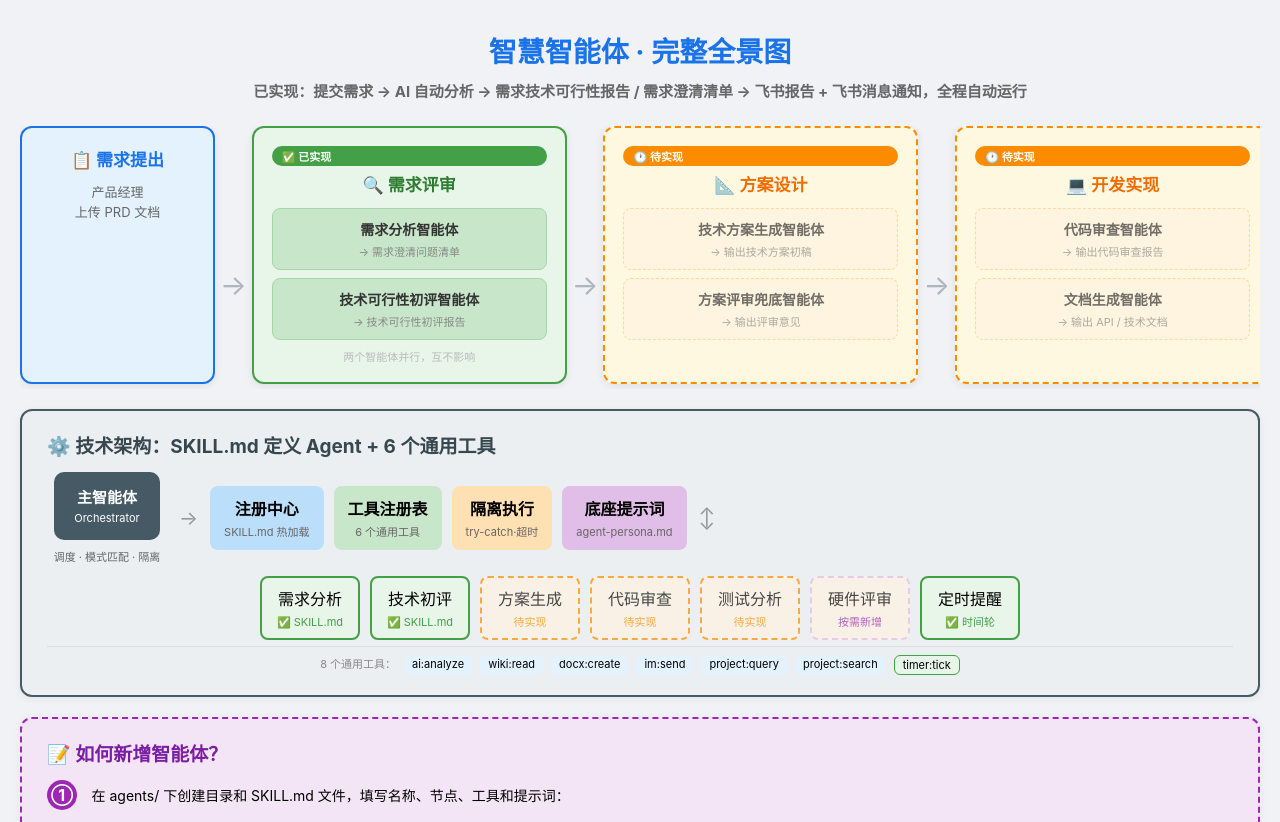
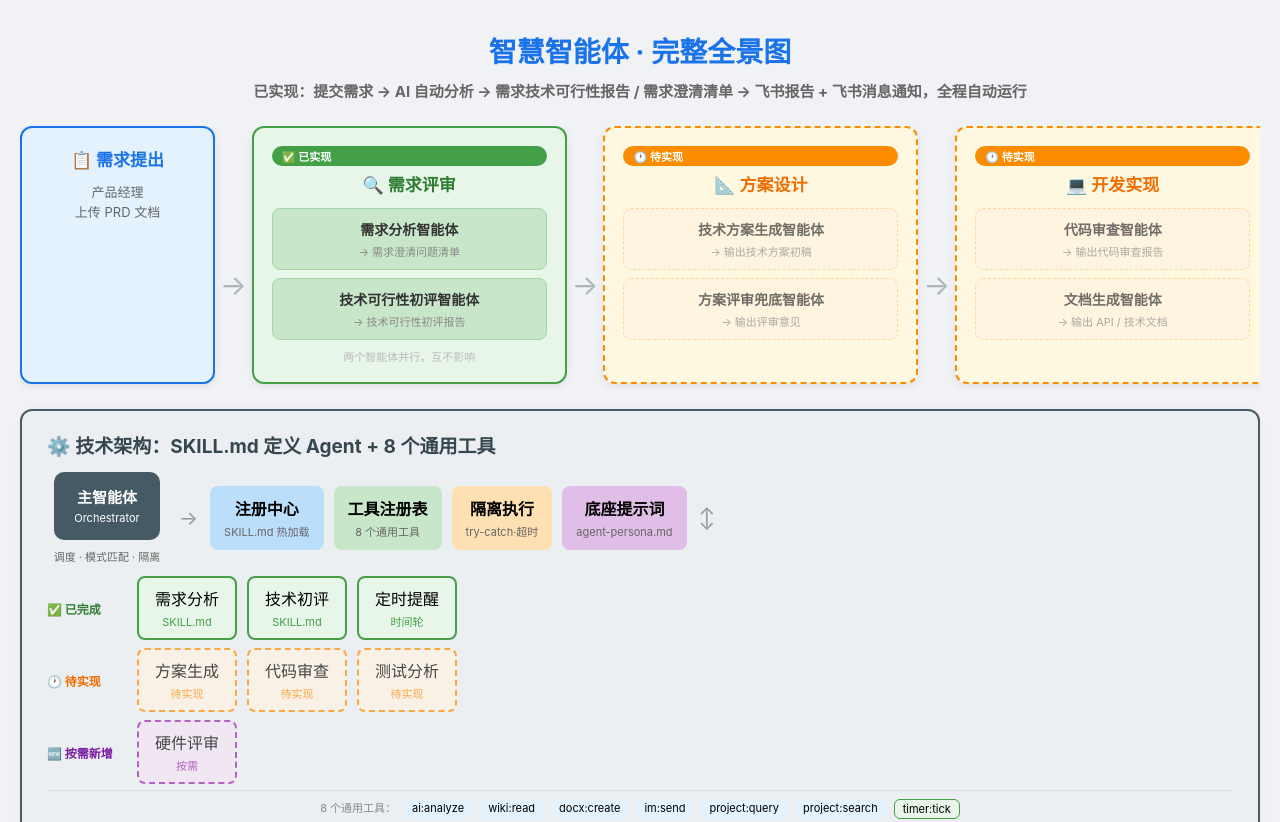
Before and after one commit to zhangjun123400/company-agent, a website: page 智慧智能体-完整全景图.html in a window 1280 px wide. Shown: the top 822 px of the page. Drawn offline with Linux system fonts and the light colour scheme.

Commit message:
docs: 全景图智能体卡片按状态分组(已完成/待实现/按需新增)

```diff
--- a/智慧智能体-完整全景图.html
+++ b/智慧智能体-完整全景图.html
@@ -177,7 +177,7 @@ h1{text-align:center;color:#1a73e8;font-size:28px;margin:10px 0}
 
 <!-- ARCHITECTURE -->
 <div class="section" style="border:2px solid #455a64;background:#eceff1">
-  <h2 style="color:#37474f">⚙️ 技术架构：SKILL.md 定义 Agent + 6 个通用工具</h2>
+  <h2 style="color:#37474f">⚙️ 技术架构：SKILL.md 定义 Agent + 8 个通用工具</h2>
   <div class="section-body" style="gap:12px">
     <div style="display:flex;flex-direction:column;gap:8px;align-items:center;min-width:120px">
       <div style="background:#455a64;color:#fff;border-radius:10px;padding:14px 20px;text-align:center;font-weight:700;font-size:15px">主智能体<br><span style="font-size:11px;font-weight:400">Orchestrator</span></div>
@@ -186,20 +186,29 @@ h1{text-align:center;color:#1a73e8;font-size:28px;margin:10px 0}
     <div style="color:#999;font-size:20px">→</div>
     <div style="display:flex;gap:10px;flex-wrap:wrap">
       <div style="background:#bbdefb;border-radius:8px;padding:10px 14px;text-align:center;min-width:100px"><strong>注册中心</strong><br><span style="font-size:11px;color:#666">SKILL.md 热加载</span></div>
-      <div style="background:#c8e6c9;border-radius:8px;padding:10px 14px;text-align:center;min-width:100px"><strong>工具注册表</strong><br><span style="font-size:11px;color:#666">6 个通用工具</span></div>
+      <div style="background:#c8e6c9;border-radius:8px;padding:10px 14px;text-align:center;min-width:100px"><strong>工具注册表</strong><br><span style="font-size:11px;color:#666">8 个通用工具</span></div>
       <div style="background:#ffe0b2;border-radius:8px;padding:10px 14px;text-align:center;min-width:100px"><strong>隔离执行</strong><br><span style="font-size:11px;color:#666">try-catch·超时</span></div>
       <div style="background:#e1bee7;border-radius:8px;padding:10px 14px;text-align:center;min-width:100px"><strong>底座提示词</strong><br><span style="font-size:11px;color:#666">agent-persona.md</span></div>
     </div>
     <div style="color:#999;font-size:20px">↕</div>
     <div style="display:flex;flex-direction:column;gap:6px;width:100%">
-      <div style="display:flex;gap:10px;flex-wrap:wrap;justify-content:center">
-        <div style="background:#e8f5e9;border:2px solid #43a047;border-radius:8px;padding:8px 12px;text-align:center;min-width:100px">需求分析<br><span style="font-size:11px;color:#43a047">✅ SKILL.md</span></div>
-        <div style="background:#e8f5e9;border:2px solid #43a047;border-radius:8px;padding:8px 12px;text-align:center;min-width:100px">技术初评<br><span style="font-size:11px;color:#43a047">✅ SKILL.md</span></div>
-        <div style="background:#fff3e0;border:2px dashed #fb8c00;border-radius:8px;padding:8px 12px;text-align:center;min-width:100px;opacity:.7">方案生成<br><span style="font-size:11px;color:#fb8c00">待实现</span></div>
-        <div style="background:#fff3e0;border:2px dashed #fb8c00;border-radius:8px;padding:8px 12px;text-align:center;min-width:100px;opacity:.7">代码审查<br><span style="font-size:11px;color:#fb8c00">待实现</span></div>
-        <div style="background:#fff3e0;border:2px dashed #fb8c00;border-radius:8px;padding:8px 12px;text-align:center;min-width:100px;opacity:.7">测试分析<br><span style="font-size:11px;color:#fb8c00">待实现</span></div>
-        <div style="background:#fff3e0;border:2px dashed #e1bee7;border-radius:8px;padding:8px 12px;text-align:center;min-width:100px;opacity:.7">硬件评审<br><span style="font-size:11px;color:#9c27b0">按需新增</span></div>
-        <div style="background:#e8f5e9;border:2px solid #43a047;border-radius:8px;padding:8px 12px;text-align:center;min-width:100px">定时提醒<br><span style="font-size:11px;color:#43a047">✅ 时间轮</span></div>
+      <div style="display:flex;flex-direction:column;gap:8px;width:100%">
+        <div style="display:flex;gap:10px;flex-wrap:wrap;align-items:center">
+          <span style="font-size:12px;font-weight:700;color:#2e7d32;min-width:80px">✅ 已完成</span>
+          <div style="background:#e8f5e9;border:2px solid #43a047;border-radius:8px;padding:8px 12px;text-align:center;min-width:100px">需求分析<br><span style="font-size:11px;color:#43a047">SKILL.md</span></div>
+          <div style="background:#e8f5e9;border:2px solid #43a047;border-radius:8px;padding:8px 12px;text-align:center;min-width:100px">技术初评<br><span style="font-size:11px;color:#43a047">SKILL.md</span></div>
+          <div style="background:#e8f5e9;border:2px solid #43a047;border-radius:8px;padding:8px 12px;text-align:center;min-width:100px">定时提醒<br><span style="font-size:11px;color:#43a047">时间轮</span></div>
+        </div>
+        <div style="display:flex;gap:10px;flex-wrap:wrap;align-items:center">
+          <span style="font-size:12px;font-weight:700;color:#ef6c00;min-width:80px">🕐 待实现</span>
+          <div style="background:#fff3e0;border:2px dashed #fb8c00;border-radius:8px;padding:8px 12px;text-align:center;min-width:100px;opacity:.7">方案生成<br><span style="font-size:11px;color:#fb8c00">待实现</span></div>
+          <div style="background:#fff3e0;border:2px dashed #fb8c00;border-radius:8px;padding:8px 12px;text-align:center;min-width:100px;opacity:.7">代码审查<br><span style="font-size:11px;color:#fb8c00">待实现</span></div>
+          <div style="background:#fff3e0;border:2px dashed #fb8c00;border-radius:8px;padding:8px 12px;text-align:center;min-width:100px;opacity:.7">测试分析<br><span style="font-size:11px;color:#fb8c00">待实现</span></div>
+        </div>
+        <div style="display:flex;gap:10px;flex-wrap:wrap;align-items:center">
+          <span style="font-size:12px;font-weight:700;color:#7b1fa2;min-width:80px">🆕 按需新增</span>
+          <div style="background:#f3e5f5;border:2px dashed #9c27b0;border-radius:8px;padding:8px 12px;text-align:center;min-width:100px;opacity:.7">硬件评审<br><span style="font-size:11px;color:#9c27b0">按需</span></div>
+        </div>
       </div>
       <div style="display:flex;gap:8px;flex-wrap:wrap;justify-content:center;padding-top:8px;border-top:1px solid #ddd">
         <span style="font-size:11px;color:#888">8 个通用工具：</span>
```
